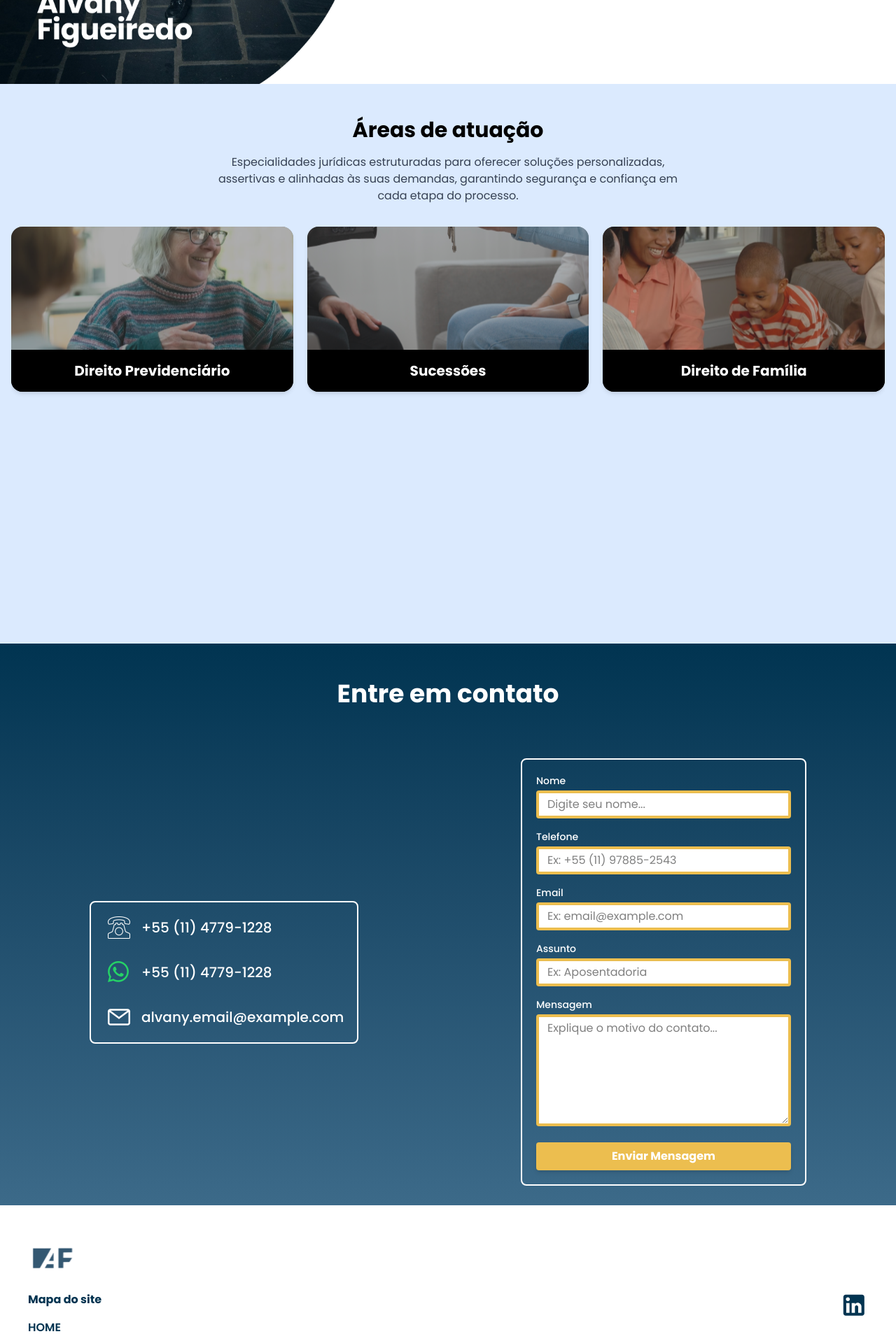
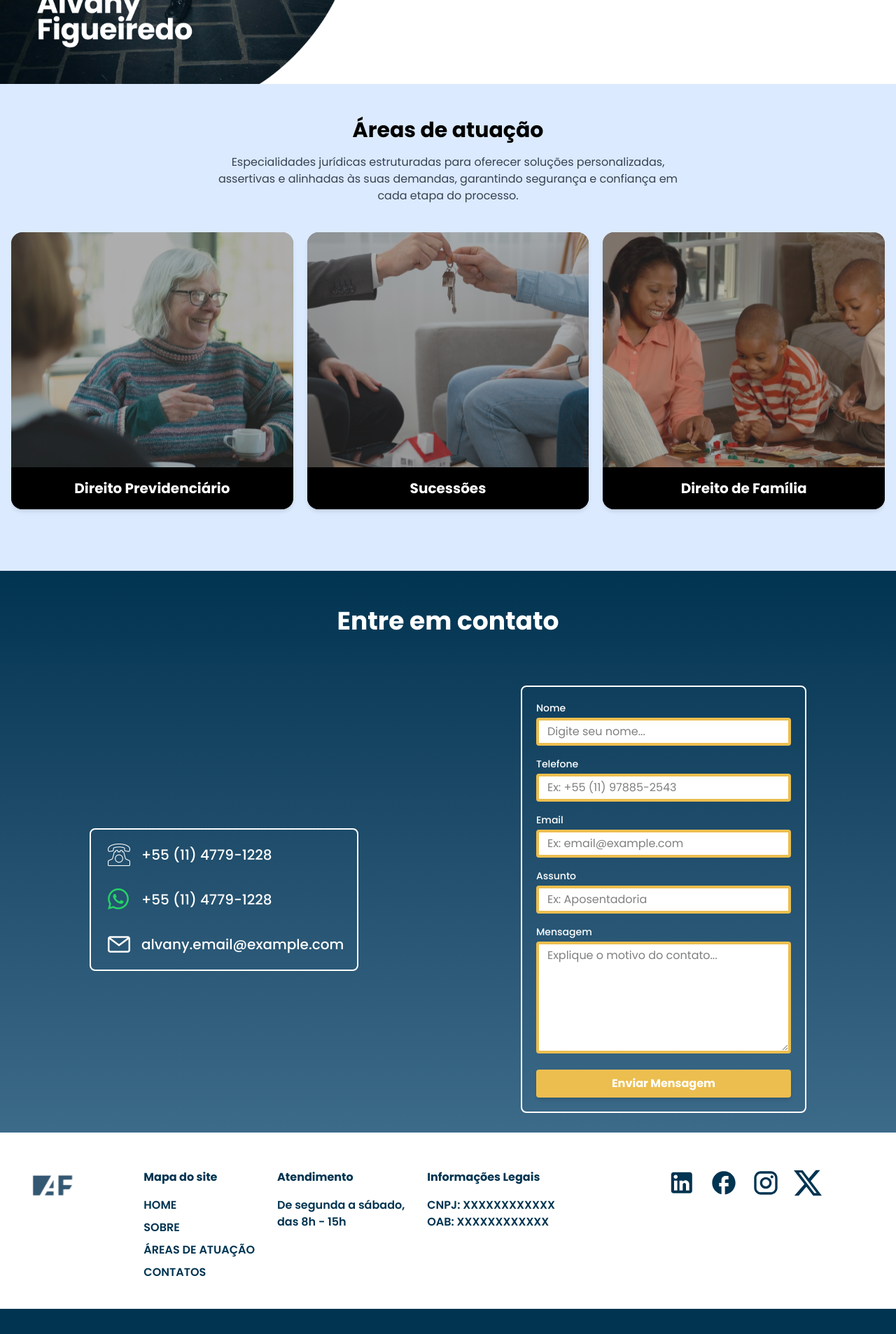
Before and after one commit to LYNX-Grupo-9/LP-AlvanyFigueiredo, a React (Vite) app: page / in a window 1280 px wide. Shown: the part 1480-3387 px from the top of the page at 70% size. Built offline with nearby package versions, Linux system fonts and the light colour scheme.

Commit message:
feature: Landing Page finished

```diff
--- a/src/components/AreasCarrousel/index.jsx
+++ b/src/components/AreasCarrousel/index.jsx
@@ -22,12 +22,12 @@ const cards = [
 
 export default function AreasAtuacaoCarousel() {
   return (
-    <section className="bg-blue-100 py-12 px-4 text-center h-screen">
+    <section className="bg-blue-100 py-12 px-4 text-center 2xl:h-screen">
       <h2 className="text-3xl font-bold mb-4">Áreas de atuação</h2>
-      <p className="text-gray-700 max-w-2xl mx-auto mb-8">
+      <p className="text-gray-700 max-w-2xl mx-auto ">
         Especialidades jurídicas estruturadas para oferecer soluções personalizadas, assertivas e alinhadas às suas demandas, garantindo segurança e confiança em cada etapa do processo.
       </p>
-
+      <div className='h-full flex items-center justify-center pt-10 2xl:pt-0'>
         <Swiper
           modules={[Navigation, Pagination]}
           spaceBetween={20}
@@ -44,7 +44,7 @@ export default function AreasAtuacaoCarousel() {
           {cards.map((card, index) => (
             <SwiperSlide key={index}>
               <div className="rounded-2xl overflow-hidden shadow-md">
-              <div className="relative w-full h-60">
+                <div className="relative w-full h-60 sm:h-100 ">
                   <img
                     src={card.image}
                     alt={card.title}
@@ -58,6 +58,7 @@ export default function AreasAtuacaoCarousel() {
             </SwiperSlide>
           ))}
         </Swiper>
+      </div>
     </section>
   );
 }
--- a/src/pages/LandingPage/index.jsx
+++ b/src/pages/LandingPage/index.jsx
@@ -151,10 +151,10 @@ export default function LandingPage() {
           </div>
         </section>
 
-        <footer className="bg-white w-full p-10">
+        <footer className="bg-white w-full p-10 lg:flex lg:items-start lg:gap-7">
           <img src={LogoAFAzul} alt="" />
-          <div className='flex justify-between'>
-            <div className="flex flex-col gap-8 font-semibold mt-3 text-[color:var(--primary-blue)] ">
+          <div className='flex justify-between lg:gap-7 lg:flex-1 lg:justify-around'>
+            <div className="flex flex-col gap-8 font-semibold mt-3 text-[color:var(--primary-blue)] lg:flex-row">
               <div>
                 <h1 className="font-bold mb-4">Mapa do site</h1>
                 <ul className="space-y-2">
@@ -175,7 +175,7 @@ export default function LandingPage() {
                 <p className='text-base'>OAB: XXXXXXXXXXXX</p>
               </div>
             </div>
-            <div className='mt-3 flex flex-col gap-5'>
+            <div className='mt-3 flex flex-col gap-5  sm:flex-row'>
               <a href="linkedin.com.br" tareget="_blank" >
                 <img src={LinkedinLogo} alt="" className='w-10' />
               </a>
```
Lines whose indentation alone changed are shown as unchanged.
